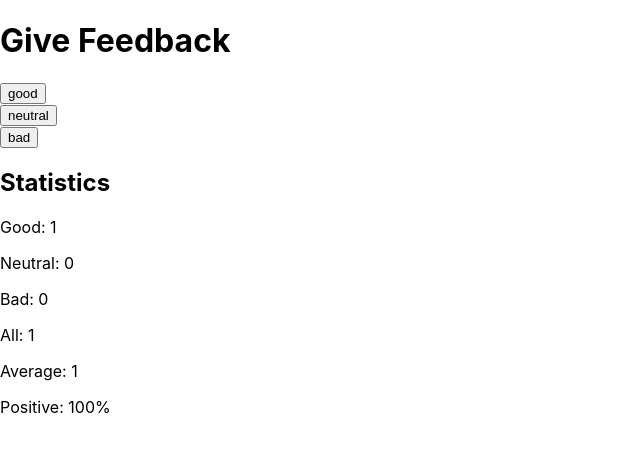
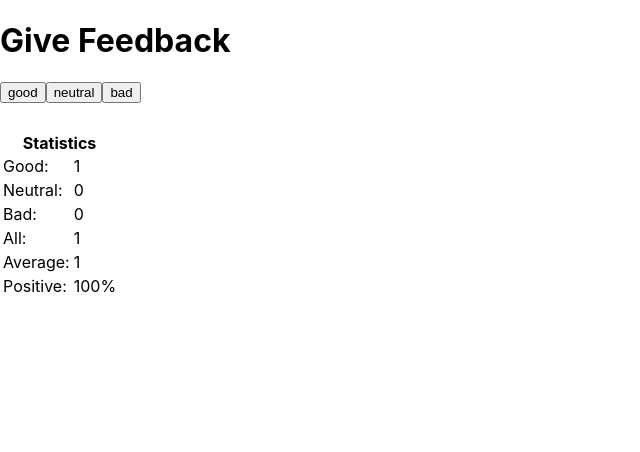
Before and after one commit to virag-ky/FullStackOpen, a React (Create React App) app in the folder Part1/unicafe/: page / in a window 1280 px wide. Both pictures are taken after a click on the button "good". Shown: the top 452 px of the page, without its empty margins (0-640 px from the left). Built offline with nearby package versions, Linux system fonts and the light colour scheme.

Commit message:
Add unicafe part 6 solution

```diff
--- a/Part1/unicafe/src/App.css
+++ b/Part1/unicafe/src/App.css
@@ -1,38 +1,13 @@
-.App {
-  text-align: center;
+button {
+  float: left;
 }
 
-.App-logo {
-  height: 40vmin;
-  pointer-events: none;
+table {
+  clear: both;
+  margin-top: 20px;
 }
 
-@media (prefers-reduced-motion: no-preference) {
-  .App-logo {
-    animation: App-logo-spin infinite 20s linear;
-  }
+caption {
+  margin-top: 30px;
+  font-weight: 700;
 }
-
-.App-header {
-  background-color: #282c34;
-  min-height: 100vh;
-  display: flex;
-  flex-direction: column;
-  align-items: center;
-  justify-content: center;
-  font-size: calc(10px + 2vmin);
-  color: white;
-}
-
-.App-link {
-  color: #61dafb;
-}
-
-@keyframes App-logo-spin {
-  from {
-    transform: rotate(0deg);
-  }
-  to {
-    transform: rotate(360deg);
-  }
-}
--- a/Part1/unicafe/src/App.js
+++ b/Part1/unicafe/src/App.js
@@ -38,6 +38,8 @@ const App = () => {
       <Button onClick={addGood} text="good" />
       <Button onClick={addNeutral} text="neutral" />
       <Button onClick={addBad} text="bad" />
+      <table>
+        <caption>Statistics</caption>
         <Statistics
           all={all}
           good={good}
@@ -46,6 +48,7 @@ const App = () => {
           average_feedback={average_feedback}
           positive_feedback={positive_feedback}
         />
+      </table>
     </div>
   );
 };
--- a/Part1/unicafe/src/components/StatisticLine.js
+++ b/Part1/unicafe/src/components/StatisticLine.js
@@ -1,10 +1,9 @@
 const StatisticLine = ({ text, value }) => {
   return (
-    <div>
-      <p>
-        {text}: {value}
-      </p>
-    </div>
+    <tr>
+      <td>{text}:</td>
+      <td>{value}</td>
+    </tr>
   );
 };
 
--- a/Part1/unicafe/src/components/Statistics.js
+++ b/Part1/unicafe/src/components/Statistics.js
@@ -10,21 +10,22 @@ const Statistics = ({
 }) => {
   if (all === 0) {
     return (
-      <div>
-        <h2>No feedback given</h2>
-      </div>
+      <tbody>
+        <tr>
+          <td>No feedback given</td>
+        </tr>
+      </tbody>
     );
   }
   return (
-    <div>
-      <h2>Statistics</h2>
+    <tbody>
       <StatisticLine text="Good" value={good} />
       <StatisticLine text="Neutral" value={neutral} />
       <StatisticLine text="Bad" value={bad} />
       <StatisticLine text="All" value={all} />
       <StatisticLine text="Average" value={average_feedback()} />
       <StatisticLine text="Positive" value={positive_feedback() + '%'} />
-    </div>
+    </tbody>
   );
 };
 
```
Lines whose indentation alone changed are shown as unchanged.
